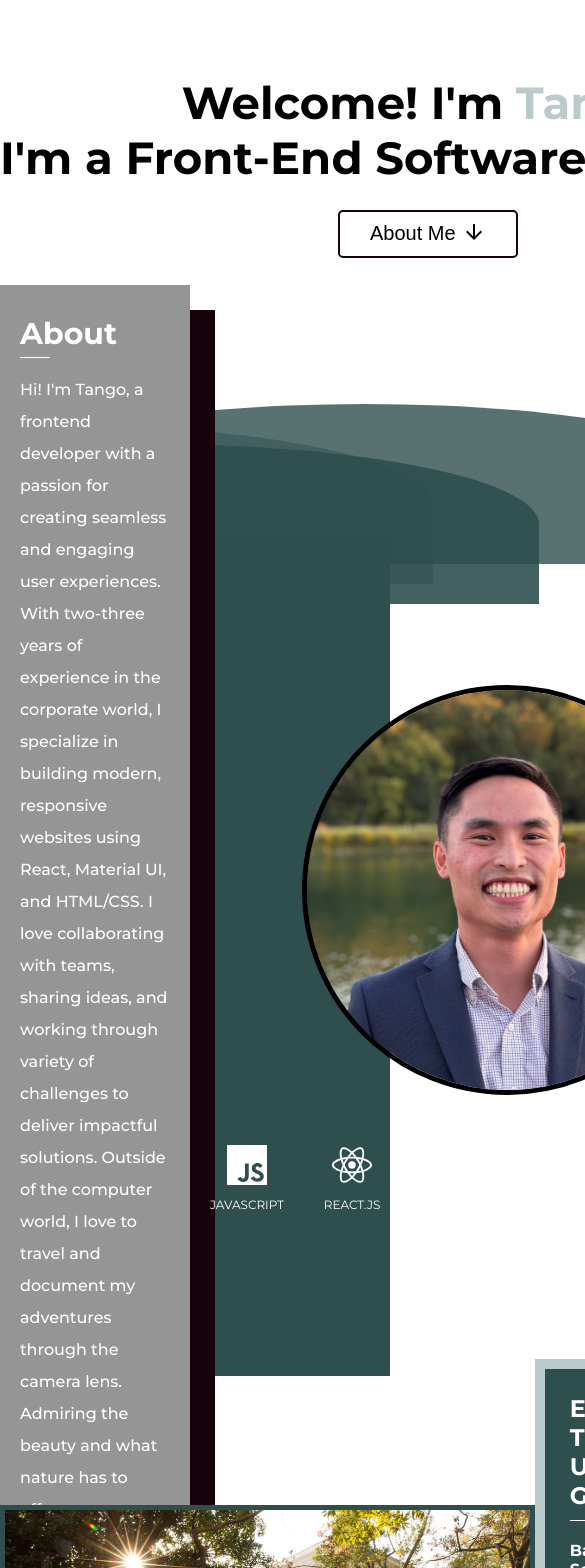
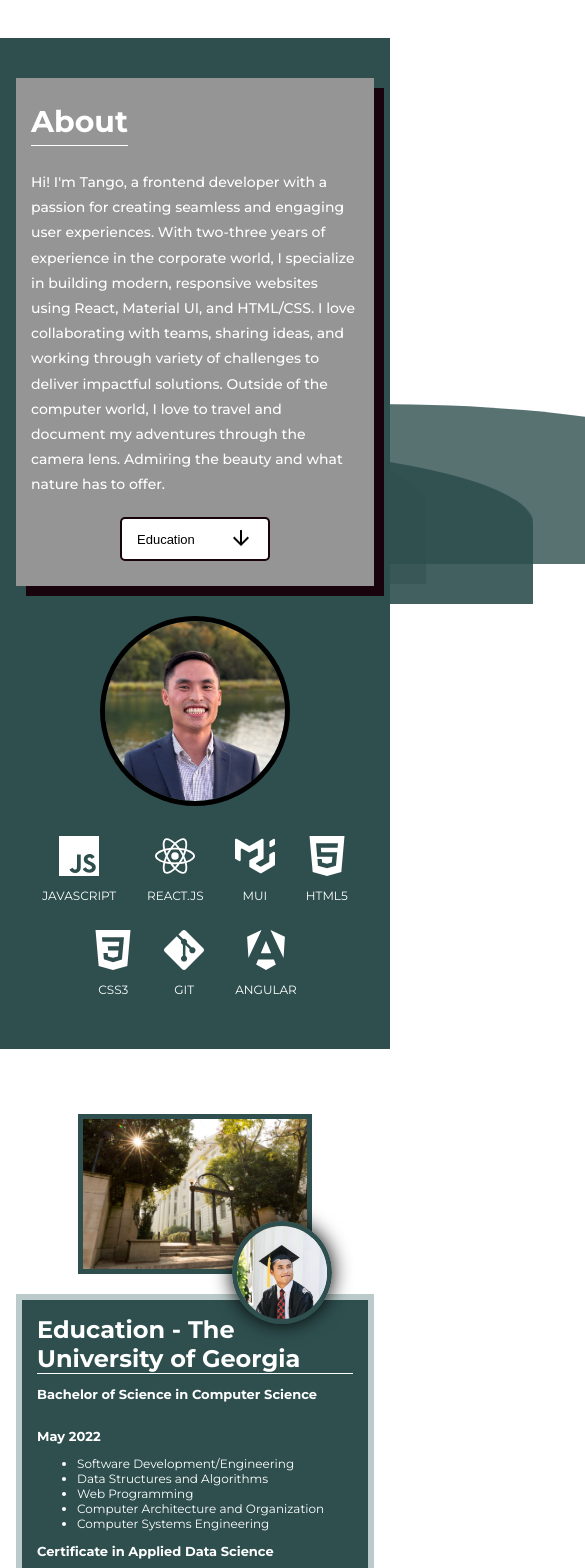
Before and after one commit to TangoCode99/react-practice, a React (Create React App) app: page / in a window 390 px wide. Shown: the part 280-1848 px from the top of the page, 585 px wide, since content can reach past the window. Built offline with nearby package versions, Linux system fonts and the light colour scheme.

Commit message:
Updated to be more responsive

```diff
--- a/src/components/about.jsx
+++ b/src/components/about.jsx
@@ -107,7 +107,8 @@ const ProjectsSection = () => {
                 {projects.map((project, index) => (
                     <div key={index} className="project-wrapper">
                         <div className="left-div">
-                            <img src={project.image} alt={project.name} width={600} height={350} className="project-img" />
+                            {/* Removed fixed width/height — CSS now controls sizing responsively */}
+                            <img src={project.image} alt={project.name} className="project-img" />
                         </div>
                         <div className="right-div">
                             <h3>{project.name}</h3>
@@ -211,7 +212,7 @@ export default function About() {
                                 <li>Implemented 20+ new features and enhancements based on business requirements and stakeholder feedback, leading to a 20% increase in user engagement and a 15% reduction in customer support queries.</li>
                                 <li>Collaborated with product owners and stakeholders to define clear and achievable sprint goals, resulting in a 90% sprint completion rate over 12 months and a 10% increase in on-time project deliveries.</li>
                                 <li>Participated in 50+ code reviews and pair programming sessions to foster knowledge sharing and improved code quality by 30% across the team and reduced post-deployment bugs by 15%.</li>
-                                <li>Conducted unit testing and developed performance scripts to track the software’s capability/stability as more users are on boarded to the app.</li>
+                                <li>Conducted unit testing and developed performance scripts to track the software's capability/stability as more users are on boarded to the app.</li>
                                 <li>Identified and fixed over 100+ bugs in the codebase, improving software stability and user experience by 25%.</li>
                             </ul>
                         </div>
--- a/src/styles/about.css
+++ b/src/styles/about.css
@@ -1,3 +1,7 @@
+/* ============================================
+   BASE STYLES
+============================================ */
+
 .about-wrapper {
   margin: 0px;
   padding: 0px;
@@ -11,6 +15,7 @@
   font-size: 30px;
   height: 85vh;
   align-content: center;
+  padding: 0 20px;
 }
 
 .about-wrapper h2 {
@@ -19,32 +24,23 @@
 }
 
 .about-title {
-  overflow: hidden; /* Ensures the content is not revealed until the animation */
-  border-right: 0.1em solid #18020c; /* The typwriter cursor */
-  white-space: nowrap; /* Keeps the content on a single line */
-  margin: 0 auto; /* Gives that scrolling effect as the typing happens */
+  overflow: hidden;
+  border-right: 0.1em solid #18020c;
+  white-space: nowrap;
+  margin: 0 auto;
   animation: typing 3.5s steps(40, end), blink-caret 0.75s infinite normal;
 }
 
 /* The typing effect */
 @keyframes typing {
-  from {
-    width: 0;
-  }
-  to {
-    width: 100%;
-  }
+  from { width: 0; }
+  to { width: 100%; }
 }
 
 /* The typewriter cursor effect */
 @keyframes blink-caret {
-  from,
-  to {
-    border-color: transparent;
-  }
-  50% {
-    border-color: #18020c;
-  }
+  from, to { border-color: transparent; }
+  50% { border-color: #18020c; }
 }
 
 .bounce {
@@ -52,19 +48,9 @@
 }
 
 @keyframes bounce {
-  0%,
-  20%,
-  50%,
-  80%,
-  100% {
-    transform: translateY(0px);
-  }
-  40% {
-    transform: translateY(-10px);
-  }
-  60% {
-    transform: translateY(-5px);
-  }
+  0%, 20%, 50%, 80%, 100% { transform: translateY(0px); }
+  40% { transform: translateY(-10px); }
+  60% { transform: translateY(-5px); }
 }
 
 .name {
@@ -87,6 +73,10 @@
   padding: 10px 30px;
   cursor: pointer;
 }
+
+/* ============================================
+   WAVES
+============================================ */
 
 .waves-background {
   position: relative;
@@ -122,45 +112,40 @@
 }
 
 @keyframes wave {
-  2% {
-    transform: translateX(1);
+  2% { transform: translateX(1); }
+  25% { transform: translateX(-25%); }
+  50% { transform: translateX(-50%); }
+  75% { transform: translateX(-25%); }
+  100% { transform: translateX(1); }
 }
 
-  25% {
-    transform: translateX(-25%);
-  }
-
-  50% {
-    transform: translateX(-50%);
-  }
-
-  75% {
-    transform: translateX(-25%);
-  }
-
-  100% {
-    transform: translateX(1);
-  }
-}
+/* ============================================
+   ABOUT BODY
+============================================ */
 
 .about-body {
   display: flex;
   flex-direction: row;
   justify-content: space-around;
   align-items: center;
-  height: 100vh;
+  min-height: 100vh;
   background-color: #2f4f4f;
   position: relative;
   top: -5px;
+  padding: 60px 40px;
+  gap: 40px;
+  box-sizing: border-box;
 }
 
 .left-side {
   width: 30rem;
+  max-width: 100%;
   text-align: left;
   background-color: #959595;
   opacity: 100%;
   padding: 25px 20px;
   box-shadow: 25px 25px #18020c;
+  box-sizing: border-box;
 }
 
 .left-side p {
@@ -206,6 +191,8 @@
   border-radius: 50%;
   height: 400px;
   width: 400px;
+  overflow: hidden;
+  flex-shrink: 0;
 }
 
 .profile-pic img {
@@ -214,62 +201,81 @@
   border-radius: 50%;
 }
 
+/* ============================================
+   SKILLS
+============================================ */
+
 .skills-section {
   margin-top: 50px;
+}
 
 .skills {
   filter: invert(100%);
   display: flex;
   flex-direction: row;
   justify-content: space-evenly;
+  flex-wrap: wrap;
+  gap: 10px;
+}
 
 .skill {
-      margin: 0px 20px;
+  margin: 0px 10px;
   display: flex;
   flex-direction: column;
   justify-content: center;
   align-items: center;
 }
 
-    img {
+.skills img {
   height: 40px;
   width: 40px;
 }
 
-    p {
+.skills p {
   font-size: 12px;
   text-transform: uppercase;
 }
-  }
-}
+
+/* ============================================
+   EDUCATION
+============================================ */
 
 .education {
   display: flex;
   flex-direction: row;
-  height: 75vh;
+  min-height: 75vh;
   align-items: center;
   justify-content: space-evenly;
+  padding: 40px;
+  box-sizing: border-box;
+  gap: 20px;
+}
+
+.education-left {
+  position: relative;
+  flex-shrink: 0;
+}
 
 .education-header {
   border-bottom: 1px solid white;
   padding-bottom: 10px;
 }
 
-  img {
+.education-left img {
   border: 5px solid #2f4f4f;
 }
 
 #uga {
   position: relative;
   height: 350px;
-    top: 100px;
+  left: 50px;
   z-index: 1;
 }
 
 #grad {
   position: relative;
-    top: -25px;
-    right: 125px;
+  top: 50px;
+  right: 100px;
   width: 200px;
   border-radius: 50%;
   z-index: 3;
@@ -285,27 +291,29 @@
   padding: 25px;
   width: 45vw;
   margin-right: 40px;
+  box-sizing: border-box;
+}
 
-    h4 {
+.education-right h4 {
   margin: 20px 0px;
 }
 
-    p {
+.education-right p {
   font-size: 12px;
 }
 
-    ul {
+.education-right ul {
   margin-block-start: 0px;
   margin-block-end: 0px;
   font-size: 12px;
-    }
 }
 
 .education-wrap {
   display: flex;
   flex-direction: row;
   justify-content: space-between;
-  }
+  flex-wrap: wrap;
+  gap: 5px;
 }
 
 .experience-btn {
@@ -324,11 +332,17 @@
   cursor: pointer;
 }
 
+/* ============================================
+   EXPERIENCE
+============================================ */
+
 .experience {
   font: inherit;
   display: flex;
   flex-direction: column;
-  height: 105vh;
+  min-height: 105vh;
+  padding: 20px 0;
+  box-sizing: border-box;
 }
 
 .experience-title {
@@ -343,6 +357,10 @@
   display: flex;
   flex-direction: row;
   justify-content: space-evenly;
+  flex-wrap: wrap;
+  gap: 20px;
+  padding: 0 20px;
+  box-sizing: border-box;
 }
 
 .body-wrapper {
@@ -355,11 +373,13 @@
   box-shadow: -10px 10px rgba(130, 130, 130, 0.6);
   border-radius: 2px;
   width: 30vw;
+  min-width: 280px;
+  box-sizing: border-box;
+}
 
-  h3 {
+.body-wrapper h3 {
   text-align: left;
   margin: 20px 0px 15px 20px;
-  }
 }
 
 .role-sec {
@@ -369,10 +389,12 @@
   flex-direction: row;
   justify-content: space-between;
   border-bottom: 1px solid white;
+  flex-wrap: wrap;
+  gap: 4px;
+}
 
-  h5 {
+.role-sec h5 {
   margin: 0px;
-  }
 }
 
 .wrapper-info {
@@ -380,16 +402,22 @@
   text-align: left;
   width: inherit;
   text-wrap: wrap;
+}
 
-  li {
+.wrapper-info li {
   margin: 10px 10px 0px 0px;
 }
-}
+
+/* ============================================
+   PROJECTS
+============================================ */
 
 .projects {
   background-color: #2f4f4f;
+  padding-bottom: 40px;
+}
 
-  h2 {
+.projects h2 {
   margin: 0px auto;
   width: 50%;
   border-bottom: 2px solid white;
@@ -397,12 +425,13 @@
   color: white;
   font-size: xx-large;
 }
-}
 
 .projects-body {
   display: flex;
   flex-direction: column;
   text-align: left;
+  padding: 0 20px;
+  box-sizing: border-box;
 }
 
 .project-wrapper {
@@ -414,37 +443,50 @@
   padding: 10px;
   background-color: white;
   border-radius: 10px;
+}
 
-  img {
+.project-wrapper img {
+  width: 25rem;
+  height: 15rem;
   border-radius: 10px;
+}
+
+.project-wrapper .left-div {
+  flex-shrink: 0;
 }
 
 .right-div {
   margin: 0px 2rem;
   text-wrap: pretty;
   width: 100%;
+}
 
-    p {
+.right-div p {
   margin: 10px 0px;
 }
 
-    h3, h4 {
+.right-div h3,
+.right-div h4 {
   margin: 10px 0px;
 }
 
-    ul {
+.right-div ul {
   margin: 0px;
   list-style-type: circle;
 }
 
 .link-div {
   width: 18rem;
+  max-width: 100%;
   margin: 20px 0px;
   display: flex;
   flex-direction: row;
   justify-content: space-between;
+  flex-wrap: wrap;
+  gap: 10px;
+}
 
-      .link {
+.link-div .link {
   display: flex;
   flex-direction: row;
   justify-content: center;
@@ -456,19 +498,22 @@
   transition: color .3s ease-in-out, box-shadow .3s ease-in-out;
 }
 
-      .link:hover {
+.link-div .link:hover {
   padding: 0.25rem;
   box-shadow: inset 200px 0 0 0 #2f4f4f;
   color: white;
   border-radius: 5px;
 }
-    }
-  }
-}
+
+/* ============================================
+   CONTACT
+============================================ */
 
 .contact {
-  height: 70vh;
+  min-height: 70vh;
   align-content: center;
+  padding: 40px 20px;
+  box-sizing: border-box;
 }
 
 .contact-title {
@@ -481,10 +526,13 @@
   display: flex;
   flex-direction: column;
   width: 30vw;
+  min-width: 280px;
+  max-width: 500px;
   margin: 0px auto;
   text-align: left;
+}
 
-  input {
+.contact-body input {
   font: inherit;
   font-size: 15px;
   margin: 2px;
@@ -493,7 +541,7 @@
   background-color: rgb(193, 193, 193);
 }
 
-  textarea {
+.contact-body textarea {
   font: inherit;
   font-size: 15px;
   margin: 2px;
@@ -504,7 +552,7 @@
   background-color: rgb(193, 193, 193);
 }
 
-  button {
+.contact-body button {
   font: inherit;
   text-transform: uppercase;
   border: none;
@@ -516,14 +564,17 @@
   align-self: end;
 }
 
-  button:hover {
+.contact-body button:hover {
   cursor: pointer;
   border-radius: 5px;
   color: white;
   background-color: #2f4f4f;
   transition: 0.75s ease;
 }
-}
+
+/* ============================================
+   FOOTER
+============================================ */
 
 .footer {
   position: relative;
@@ -541,16 +592,399 @@
   flex-direction: row;
   justify-content: space-around;
   width: 200px;
+}
 
-  img {
+.socials img {
   margin: 0px 5px;
   height: 40px;
   width: 40px;
   filter: invert(100%);
-  }
 }
 
 .copyright {
   font-size: 10px;
   font-weight: 500;
 }
+
+/* ============================================
+   RESPONSIVE — TABLET (max-width: 1024px)
+============================================ */
+
+@media (max-width: 1024px) {
+  .about-header {
+    font-size: 24px;
+    height: auto;
+    padding: 80px 20px 60px;
+  }
+
+  .about-title {
+    white-space: normal;
+    border-right: none;
+    animation: none;
+  }
+
+  .about-body {
+    flex-direction: column;
+    padding: 60px 30px;
+    align-items: center;
+    text-align: center;
+    min-height: auto;
+  }
+
+  .left-side {
+    width: 100%;
+    max-width: 600px;
+    box-shadow: 15px 15px #18020c;
+  }
+
+  .body-header {
+    width: auto;
+    display: inline-block;
+    margin-bottom: 10px;
+  }
+
+  .right-side {
+    width: 100%;
+    max-width: 600px;
+  }
+
+  .profile-pic {
+    height: 300px;
+    width: 300px;
+  }
+
+  .profile-pic img {
+    width: 300px;
+    height: 300px;
+  }
+
+  .education {
+    flex-direction: column;
+    min-height: auto;
+    padding: 60px 30px;
+    align-items: center;
+  }
+
+  .education-left {
+    display: flex;
+    justify-content: center;
+    align-items: flex-end;
+    width: 100%;
+    height: 280px;
+  }
+
+  #uga {
+    height: 250px;
+    top: 0;
+    position: relative;
+  }
+
+  #grad {
+    top: 50px;
+    right: 60px;
+    width: 150px;
+  }
+
+  .education-right {
+    width: 100%;
+    max-width: 600px;
+    margin-right: 0;
+  }
+
+  .experience {
+    min-height: auto;
+    padding: 40px 0;
+  }
+
+  .experience-body {
+    flex-direction: column;
+    align-items: center;
+  }
+
+  .body-wrapper {
+    width: 90%;
+    max-width: 600px;
+    min-width: unset;
+  }
+
+  .projects h2 {
+    width: 80%;
+  }
+
+  .project-wrapper {
+    flex-direction: column;
+    margin: 15px;
+  }
+
+  .project-wrapper img {
+    width: 100%;
+    height: auto;
+  }
+
+  .right-div {
+    margin: 20px 0 0;
+    width: 100%;
+  }
+
+  .link-div {
+    width: 100%;
+  }
+
+  .contact-body {
+    width: 80%;
+  }
+}
+
+/* ============================================
+   RESPONSIVE — MOBILE (max-width: 768px)
+============================================ */
+
+@media (max-width: 768px) {
+  .about-header {
+    font-size: 20px;
+    padding: 60px 16px 40px;
+    width: 100%;
+    box-sizing: border-box;
+  }
+
+  .about-me-btn {
+    font-size: 16px;
+    width: 160px;
+    padding: 8px 20px;
+  }
+
+  .about-body {
+    padding: 40px 16px;
+    gap: 30px;
+  }
+
+  .left-side {
+    box-shadow: 10px 10px #18020c;
+    padding: 20px 15px;
+  }
+
+  .left-side p {
+    font-size: 14px;
+    line-height: 1.8;
+  }
+
+  .profile-pic {
+    height: 220px;
+    width: 220px;
+  }
+
+  .profile-pic img {
+    width: 220px;
+    height: 220px;
+  }
+
+  .skills-section {
+    margin-top: 30px;
+    width: 100%;
+  }
+
+  .skills {
+    gap: 15px;
+    justify-content: center;
+  }
+
+  .skill {
+    margin: 0 8px;
+  }
+
+  .education {
+    padding: 40px 16px;
+  }
+
+  .education-left {
+    height: 220px;
+  }
+
+  #uga {
+    height: 180px;
+  }
+
+  #grad {
+    right: 40px;
+    width: 110px;
+  }
+
+  .education-right {
+    padding: 15px;
+    border-width: 6px;
+  }
+
+  .education-right h4 {
+    margin: 12px 0;
+    font-size: 13px;
+  }
+
+  .education-wrap {
+    flex-direction: column;
+    gap: 2px;
+  }
+
+  .experience-btn,
+  .education-btn {
+    font-size: 13px;
+    padding: 8px 15px;
+  }
+
+  .experience {
+    padding: 30px 0;
+  }
+
+  .experience-title {
+    width: 80%;
+  }
+
+  .experience-title h1 {
+    font-size: 22px;
+  }
+
+  .experience-body {
+    padding: 0 16px;
+    gap: 16px;
+  }
+
+  .body-wrapper {
+    width: 100%;
+    box-shadow: -6px 6px rgba(130, 130, 130, 0.6);
+  }
+
+  .wrapper-info {
+    font-size: 13px;
+  }
+
+  .wrapper-info li {
+    margin: 8px 5px 0 0;
+  }
+
+  .projects h2 {
+    width: 90%;
+    font-size: large;
+    padding: 15px 0;
+  }
+
+  .projects-body {
+    padding: 0 10px;
+  }
+
+  .project-wrapper {
+    margin: 10px;
+    padding: 15px;
+    gap: 10px;
+  }
+
+  .right-div {
+    margin: 15px 0 0;
+  }
+
+  .right-div h3 {
+    font-size: 18px;
+  }
+
+  .right-div p,
+  .right-div ul {
+    font-size: 13px;
+  }
+
+  .link-div {
+    flex-direction: column;
+    width: auto;
+    gap: 8px;
+  }
+
+  .contact {
+    padding: 40px 16px;
+    min-height: auto;
+  }
+
+  .contact-body {
+    width: 100%;
+    min-width: unset;
+  }
+
+  .contact-body input,
+  .contact-body textarea {
+    font-size: 14px;
+    padding: 8px;
+  }
+
+  .footer {
+    height: auto;
+    padding: 20px 0;
+    min-height: 12vh;
+  }
+
+  .socials img {
+    height: 32px;
+    width: 32px;
+  }
+}
+
+/* ============================================
+   RESPONSIVE — SMALL MOBILE (max-width: 480px)
+============================================ */
+
+@media (max-width: 480px) {
+  .about-header {
+    font-size: 18px;
+    padding: 50px 12px 30px;
+  }
+
+  .about-header h2:first-child {
+    font-size: 22px;
+  }
+
+  .about-title {
+    font-size: 18px;
+  }
+
+  .profile-pic {
+    height: 180px;
+    width: 180px;
+  }
+
+  .profile-pic img {
+    width: 180px;
+    height: 180px;
+  }
+
+  .education-left {
+    height: 180px;
+  }
+
+  #uga {
+    height: 150px;
+  }
+
+  #grad {
+    right: 30px;
+    width: 90px;
+  }
+
+  .body-wrapper h3 {
+    font-size: 16px;
+    margin: 15px 0 10px 15px;
+  }
+
+  .role-sec {
+    margin: 0 15px;
+    flex-direction: column;
+    gap: 2px;
+  }
+
+  .experience-title h1 {
+    font-size: 18px;
+  }
+
+  .projects h2 {
+    font-size: medium;
+  }
+
+  .project-wrapper {
+    border-radius: 8px;
+    margin: 8px;
+  }
+}
```
Lines whose indentation alone changed are shown as unchanged.
